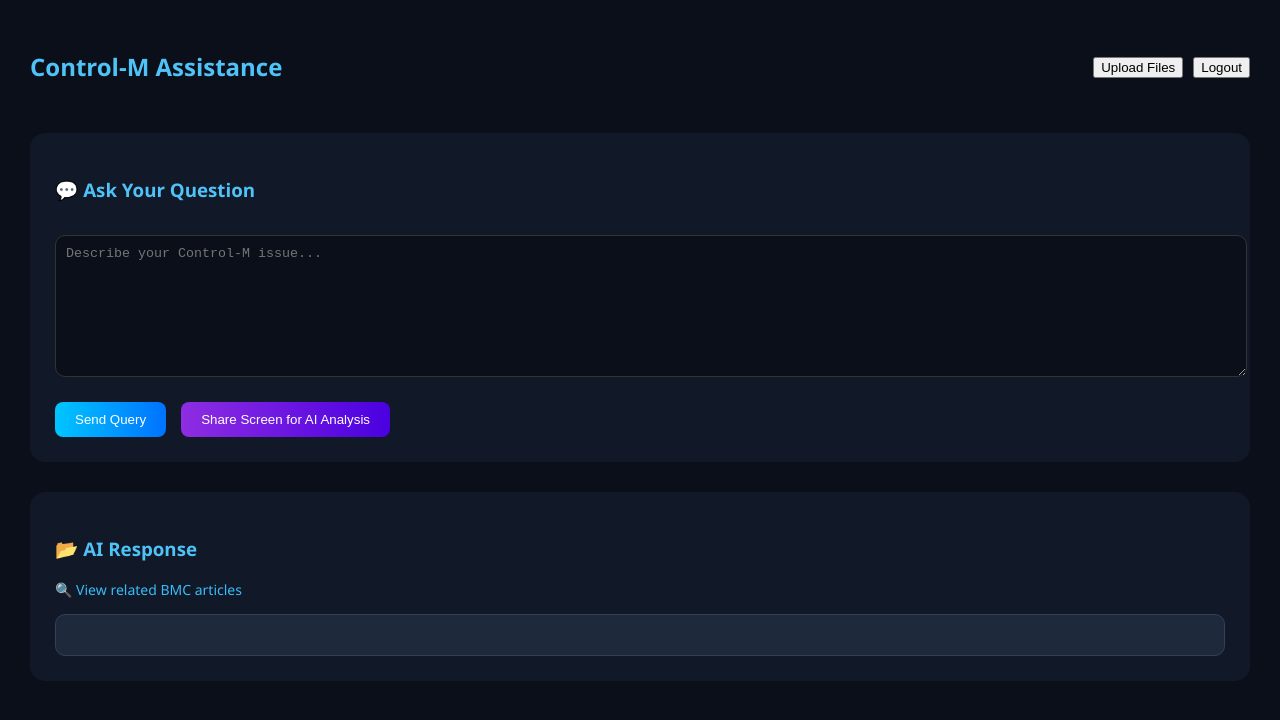
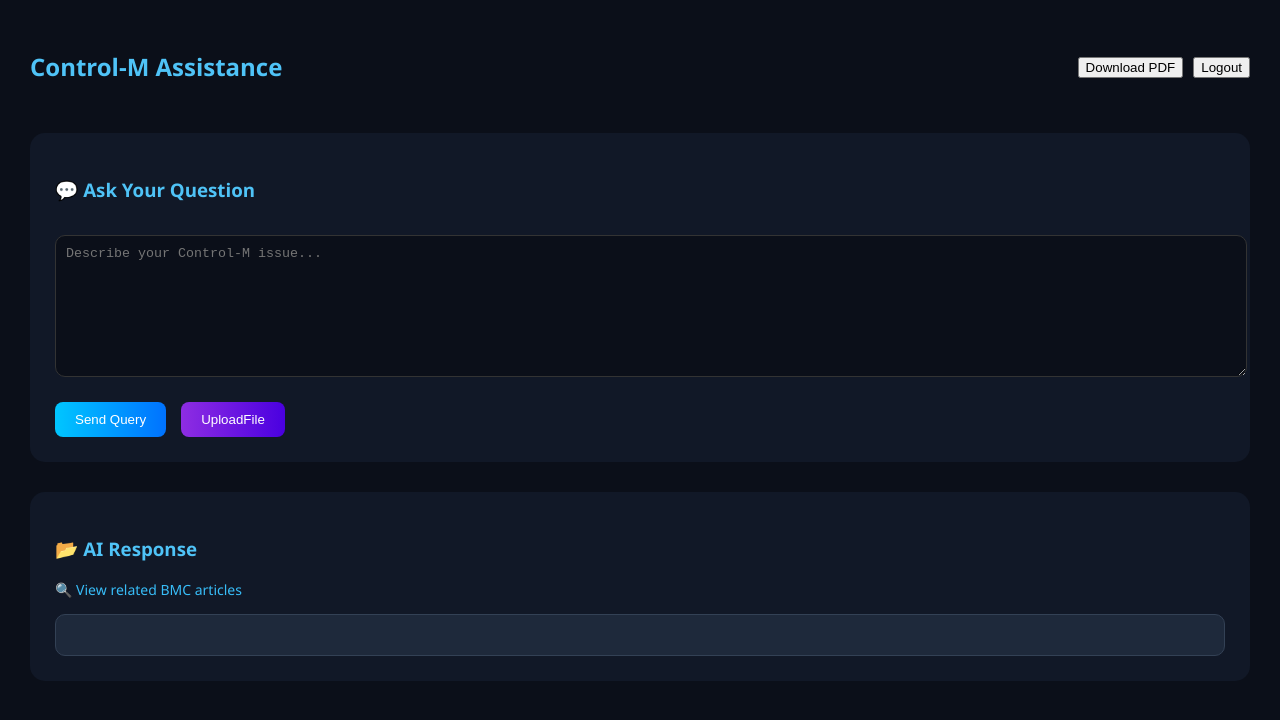
Before and after one commit to jyotisinha0526/Control-M-log-Analyzer, a React (Create React App) app in the folder frontend/: page / in a window 1280 px wide. Shown: the top 720 px of the page. Built offline with nearby package versions, Linux system fonts and the light colour scheme.

Commit message:
Updated UI design and background theme

```diff
--- a/frontend/src/App.js
+++ b/frontend/src/App.js
@@ -54,7 +54,7 @@
     <h2 style={{ color: "#4FC3F7" }}>Control-M Assistance</h2>
 
     <div>
-      <button style={{ marginRight: 10 }}>Upload Files</button>
+      <button style={{ marginRight: 10 }}>Download PDF</button>
       <button>Logout</button>
     </div>
   </div>
@@ -106,7 +106,7 @@
           color: "#fff"
         }}
       >
-        Share Screen for AI Analysis
+        UploadFile
       </button>
     </div>
   </div>
```
